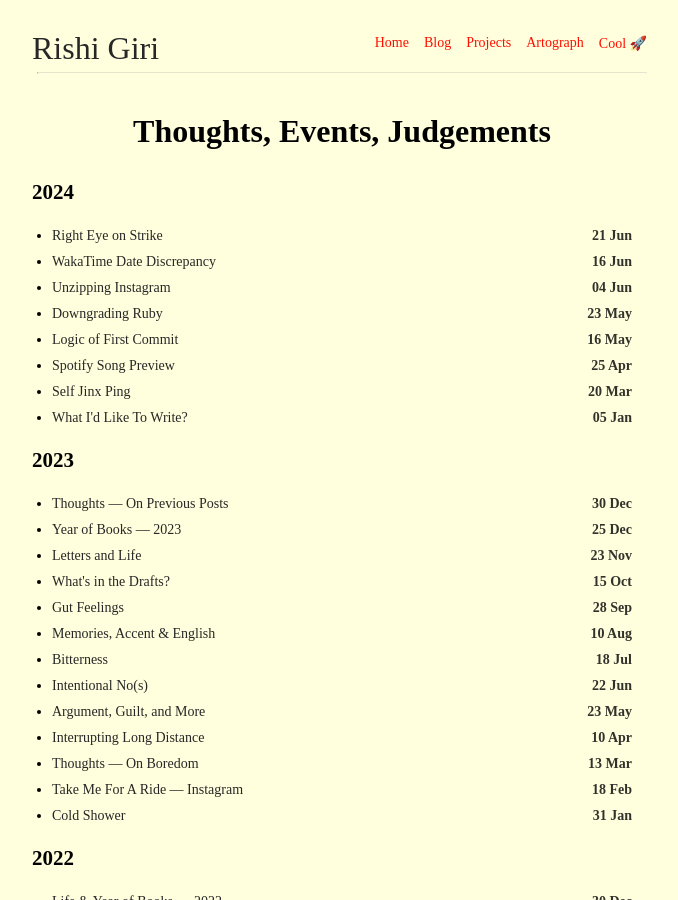
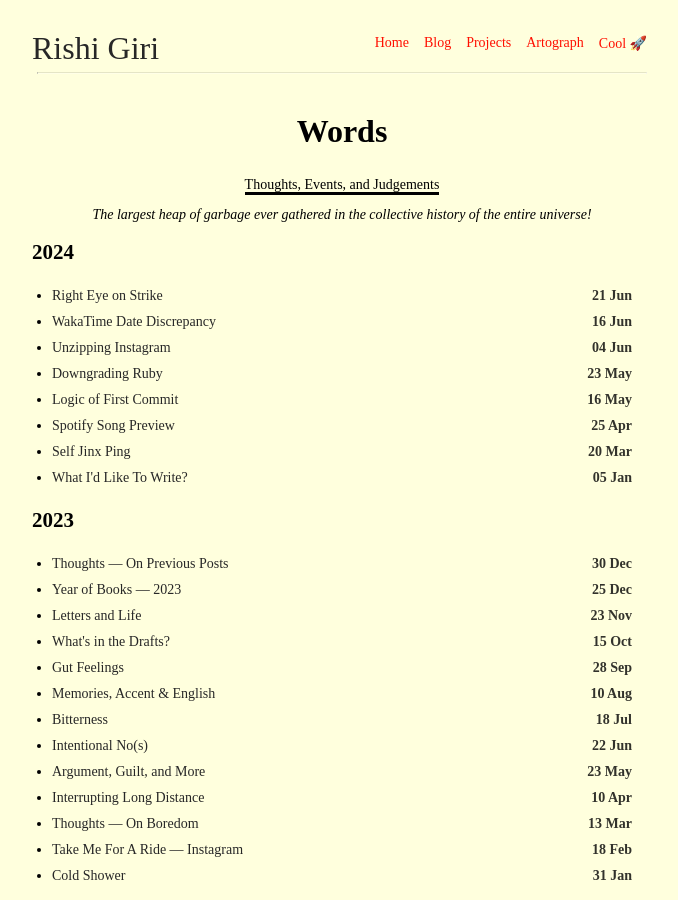
Before and after one commit to CodeDotJS/space, a Jekyll site: the page built from blog.md, in a window 1280 px wide and 900 px high. Shown: the whole window, without its empty margins (298-976 px from the left). Built offline with Jekyll 4.4.1, drawn with Linux system fonts in a browser that asks for light colours; nearby versions of some CDN libraries; some web fonts are replaced.

Commit message:
use blog as template

```diff
--- a/blog.html
+++ b/_layouts/blog.html
@@ -1,7 +1,8 @@
 ---
 layout: default
-title: Thoughts, Events, Judgements
 ---
+
+{{ content }}
 
 {% assign posts_by_year = site.posts | group_by_exp: "post", "post.date | date: '%Y'" %}
 {% assign has_post = false %}
--- /dev/null
+++ b/blog.md
@@ -0,0 +1,10 @@
+---
+layout: blog
+title: Words
+---
+
+<span style="border-bottom: 3px solid black;">Thoughts, Events, and Judgements</span>
+{: .center}
+
+*The largest heap of garbage ever gathered in the collective history of the entire universe!*
+{: .center}
```
